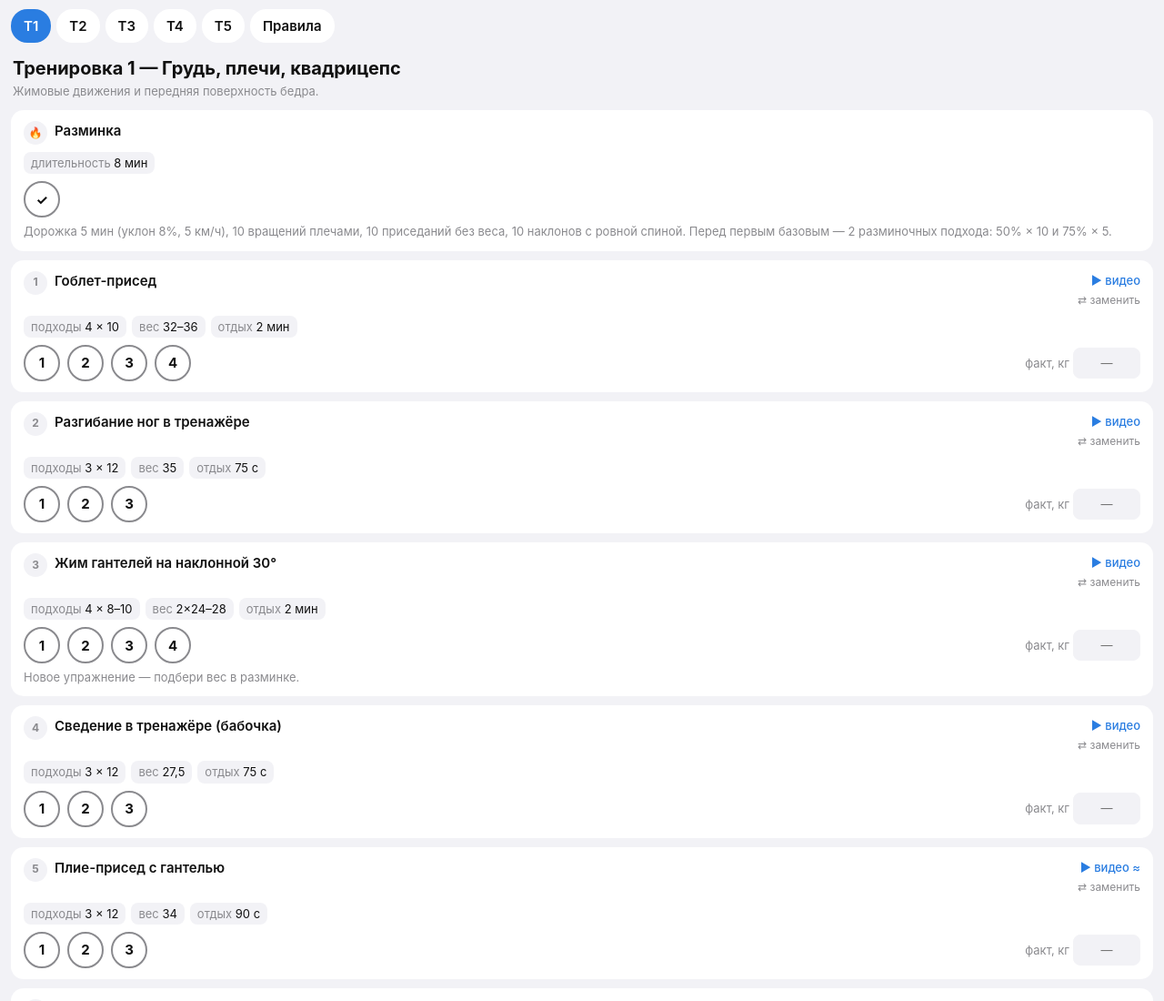
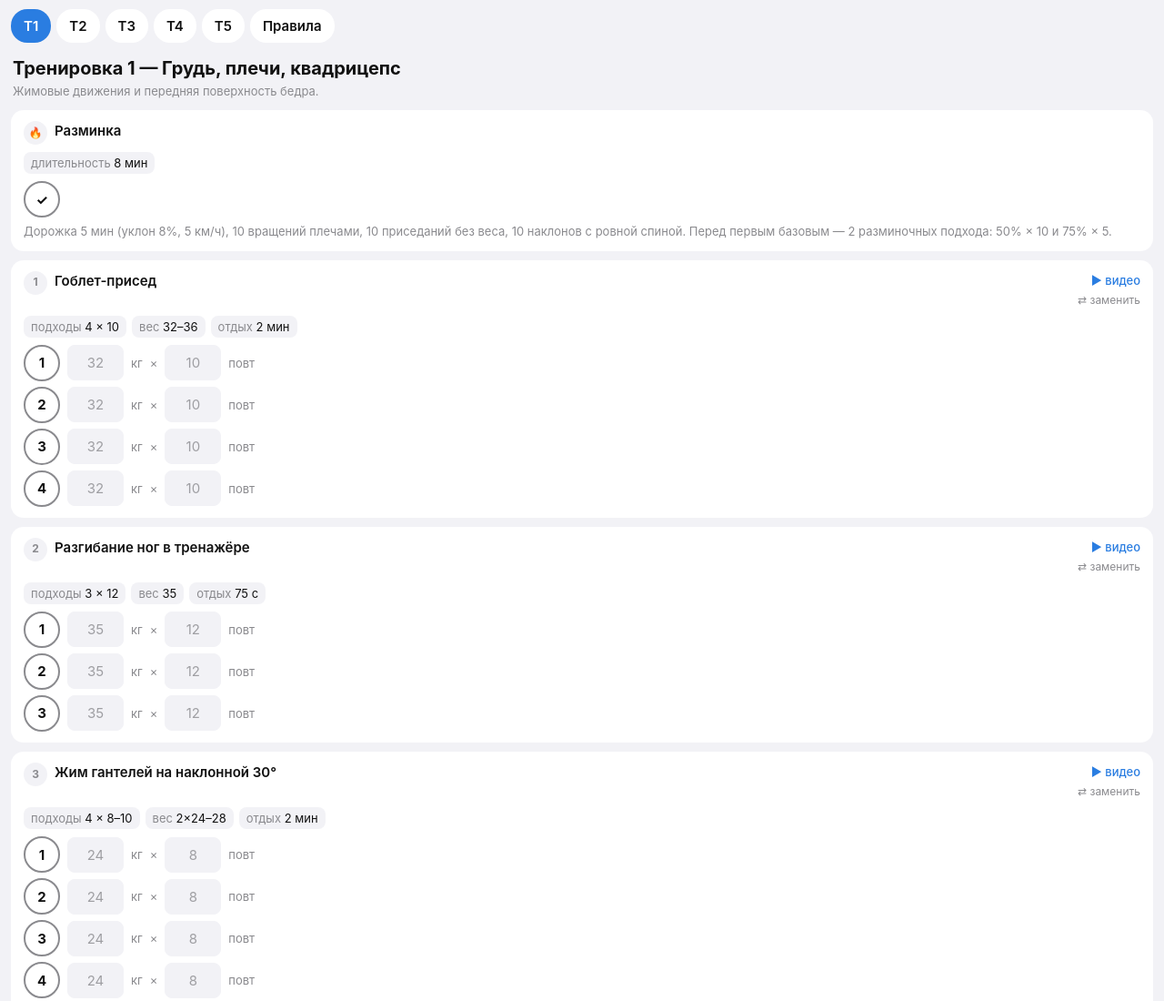
Before and after one commit to ipvshu/workout, a plain HTML site: page index.html in a window 1280 px wide. Shown: the top 1100 px of the page at 91% size. Drawn offline with Linux system fonts and the light colour scheme.

Commit message:
Update index.html

```diff
--- a/index.html
+++ b/index.html
@@ -41,6 +41,12 @@
   .sets{display:flex;flex-wrap:wrap;gap:8px;align-items:center;margin-top:4px}
   .set{width:40px;height:40px;border-radius:20px;border:2px solid var(--hint);background:transparent;color:var(--text);font:inherit;font-weight:700}
   .set.done{background:var(--ok);border-color:var(--ok);color:#fff}
+  .srows{display:flex;flex-direction:column;gap:6px;margin-top:4px}
+  .srow{display:flex;align-items:center;gap:8px}
+  .srow input{width:62px;padding:8px 6px;border-radius:8px;border:1px solid var(--bg2);background:var(--bg2);color:var(--text);font:inherit;text-align:center}
+  .srow input::placeholder{color:var(--hint);opacity:.8}
+  .srow .u{font-size:13px;color:var(--hint)}
+  .srow.is-done input{border-color:var(--ok)}
   .w-input{margin-left:auto;display:flex;align-items:center;gap:4px;font-size:13px;color:var(--hint)}
   .w-input input{width:74px;padding:7px 8px;border-radius:8px;border:1px solid var(--bg2);background:var(--bg2);color:var(--text);font:inherit;text-align:center}
   .note{color:var(--hint);font-size:13px;margin-top:6px}
@@ -272,6 +278,11 @@ function renderTabs(){
     + `<button class="tab ${current==='rules'?'active':''}" data-id="rules">Правила</button>`;
   nav.querySelectorAll('.tab').forEach(b=>b.onclick=()=>{ current=b.dataset.id; lsSet('wp_tab',current); haptic('light'); render(); window.scrollTo(0,0); });
 }
+// Подход-вес
+function num(v){ const m = String(v).replace(',', '.').match(/^\s*(?:\d+×)?(\d+(?:\.\d+)?)/); return m ? m[1].replace('.', ',') : ''; }
+function hasW(e){ return e.w !== '—'; }
+function hasR(e){ return /^\d/.test(e.reps) && !/[мс]$/.test(e.reps) && !/мин/.test(e.reps); }
+function guess(e, log, s, k){ for (let j = s - 1; j >= 0; j--) if (log[j] && log[j][k]) return log[j][k]; return k === 0 ? num(e.w) : num(e.reps); }
 function eff(e, st, i){
   const k = st.swap && st.swap[i];
   if (k == null || !e.alt || !e.alt[k]) return e;
@@ -291,6 +302,7 @@ function openSwap(w, i){
     st.swap = st.swap || {};
     if (b.dataset.k === '') delete st.swap[i]; else st.swap[i] = +b.dataset.k;
     if (st.wt) delete st.wt[i];
+    if (st.log) delete st.log[i];
     save(w.id); haptic('light'); sh.classList.remove('show'); render();
   });
   sh.querySelectorAll('.video').forEach(b=>b.onclick=()=>openVideo(b.dataset.v));
@@ -303,7 +315,7 @@ function render(){
   if (current === 'rules') { main.innerHTML = rulesHtml(); return; }
   const w = WORKOUTS.find(x=>x.id===current) || WORKOUTS[0];
   const st = state[w.id] = state[w.id] || {};
-  st.sets = st.sets || {}; st.wt = st.wt || {};
+  st.sets = st.sets || {}; st.wt = st.wt || {}; st.log = st.log || {};
   const meta = state.meta || {};
   let html = `<h1>Тренировка ${w.short.slice(1)} — ${esc(w.title)}</h1><p class="sub">${esc(w.focus)}</p>`;
   w.ex.forEach((e0,i)=>{
@@ -317,10 +329,24 @@ function render(){
     if (e.circuit) {
       html += `<ol class="circuit">${e.circuit.map(c=>`<li>${esc(c[0])}${c[1]?` <button class="video" data-v="${c[1]}">▶</button>`:''}</li>`).join('')}</ol>`;
     }
-    html += `<div class="sets">`;
-    for (let s=0; s<e.sets; s++) html += `<button class="set ${done[s]?'done':''}" data-i="${i}" data-s="${s}">${e.warm?'✓':s+1}</button>`;
-    if (!e.circuit && e.w !== '—') html += `<label class="w-input">факт, кг <input inputmode="decimal" data-i="${i}" value="${esc(st.wt[i]||'')}" placeholder="—"></label>`;
-    html += `</div>${e.note?`<div class="note">${esc(e.note)}</div>`:''}</div>`;
+    if (!e.warm && !e.circuit && (hasW(e) || hasR(e))) {
+      const log = st.log[i] || [];
+      html += `<div class="srows">`;
+      for (let s=0; s<e.sets; s++) {
+        const L = log[s] || [];
+        html += `<div class="srow ${done[s]?'is-done':''}"><button class="set ${done[s]?'done':''}" data-i="${i}" data-s="${s}">${s+1}</button>`
+          + (hasW(e) ? `<input class="lg" inputmode="decimal" data-i="${i}" data-s="${s}" data-k="0" value="${esc(L[0]||'')}" placeholder="${esc(guess(e,log,s,0)||'?')}"><span class="u">кг</span>` : '')
+          + (hasW(e) && hasR(e) ? '<span class="u">×</span>' : '')
+          + (hasR(e) ? `<input class="lg" inputmode="numeric" data-i="${i}" data-s="${s}" data-k="1" value="${esc(L[1]||'')}" placeholder="${esc(guess(e,log,s,1))}"><span class="u">повт</span>` : '')
+          + `</div>`;
+      }
+      html += `</div>`;
+    } else {
+      html += `<div class="sets">`;
+      for (let s=0; s<e.sets; s++) html += `<button class="set ${done[s]?'done':''}" data-i="${i}" data-s="${s}">${e.warm?'✓':s+1}</button>`;
+      html += `</div>`;
+    }
+    html += `${e.note?`<div class="note">${esc(e.note)}</div>`:''}</div>`;
   });
   html += `<div class="card info"><b>Кардио</b>${esc(w.cardio)}</div>`;
   html += `<div class="card info"><b>Заминка</b>${esc(w.cool)}</div>`;
@@ -334,9 +360,21 @@ function render(){
   main.querySelectorAll('.set').forEach(b=>b.onclick=()=>{
     const i=+b.dataset.i, s=+b.dataset.s, e=eff(w.ex[i], st, i);
     const arr = st.sets[i] = st.sets[i] || [];
-    arr[s] = !arr[s]; save(w.id);
+    arr[s] = !arr[s];
+    // отметил подход — пустые поля заполняются тем, что было подсказкой
+    if (arr[s] && !e.warm && !e.circuit) {
+      const log = st.log[i] = st.log[i] || [], L = log[s] = log[s] || [];
+      if (hasW(e) && !L[0]) L[0] = guess(e, log, s, 0);
+      if (hasR(e) && !L[1]) L[1] = guess(e, log, s, 1);
+    }
+    save(w.id);
     if (arr[s]) { haptic('light'); const last = arr.filter(Boolean).length >= e.sets; if (!last || e.circuit) startTimer(e.rest, e.name); else if (e.rest) startTimer(e.rest, 'к следующему упражнению'); }
     render();
+  });
+  main.querySelectorAll('input.lg').forEach(inp=>inp.onchange=()=>{
+    const i=+inp.dataset.i, s=+inp.dataset.s, k=+inp.dataset.k;
+    const log = st.log[i] = st.log[i] || [], L = log[s] = log[s] || [];
+    L[k] = inp.value.trim().replace('.', ','); save(w.id); render();
   });
   main.querySelectorAll('.w-input input').forEach(inp=>inp.onchange=()=>{ st.wt[inp.dataset.i]=inp.value.trim(); save(w.id); });
   document.getElementById('finish').onclick=()=>{
```
